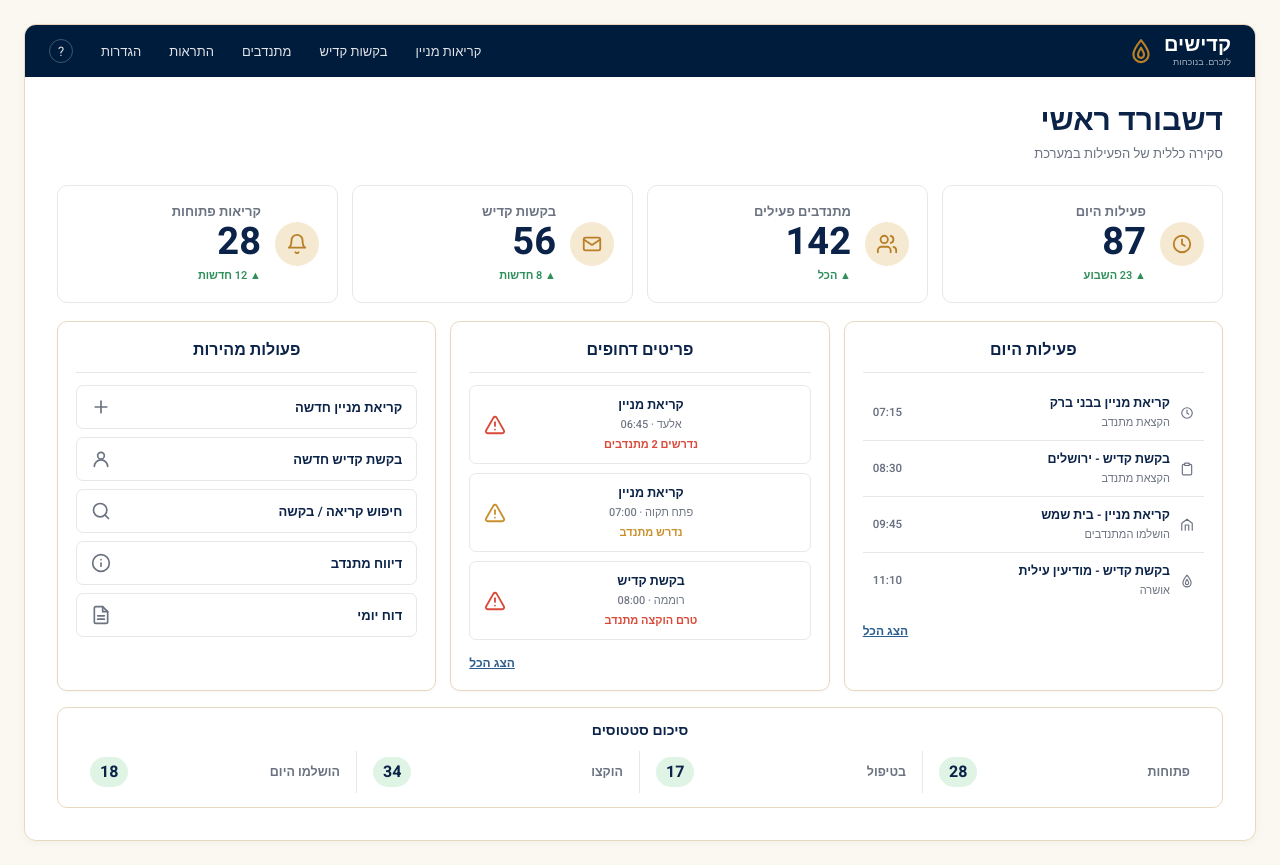
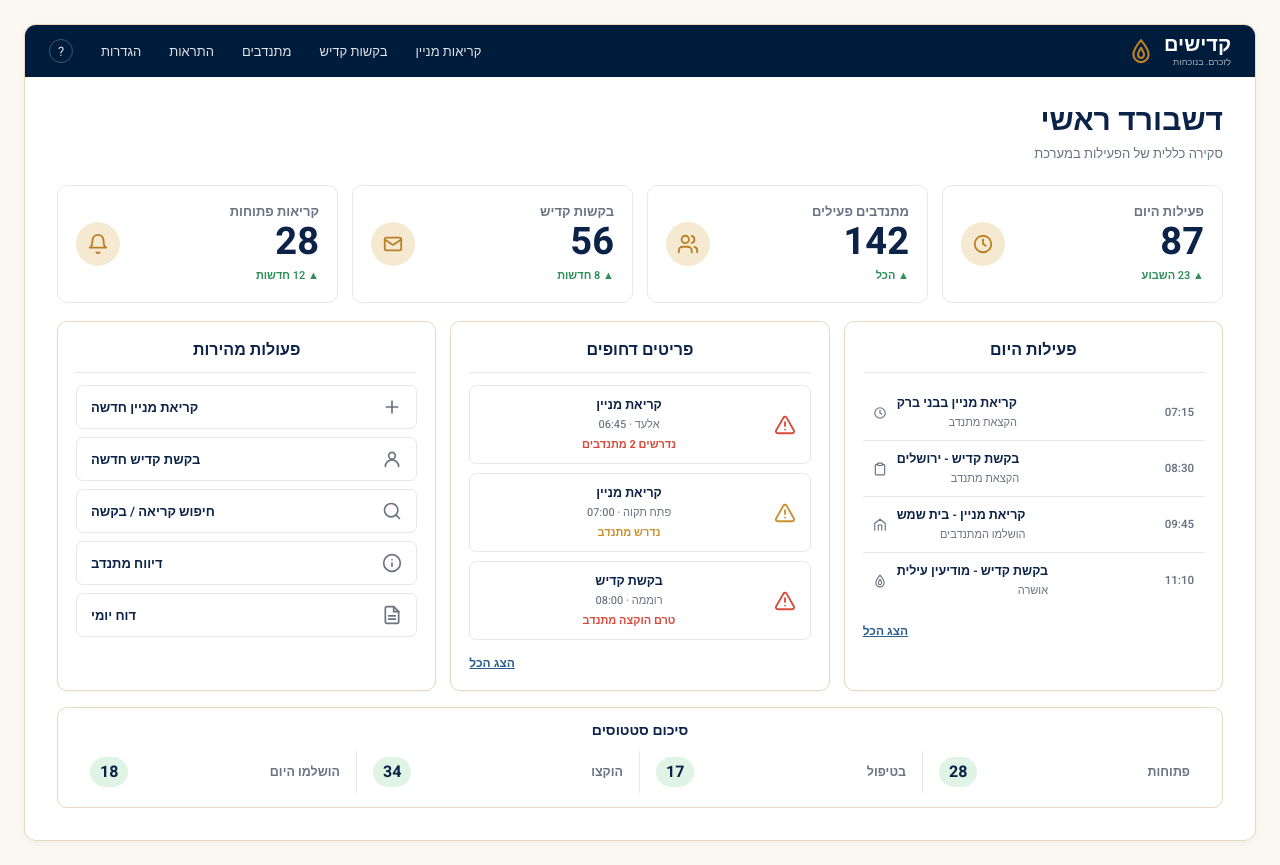
Before and after one commit to maloltzahi-byte/kaddishim-shell, a React (Vite) app: page / in a window 1280 px wide. Built offline with nearby package versions, Linux system fonts and the light colour scheme.

Commit message:
Patch dashboard visual alignment pass 1

```diff
--- a/src/index.css
+++ b/src/index.css
@@ -38,7 +38,8 @@ button { font: inherit; }
 .title h1 { margin: 0; font-size: 30px; font-weight: 700; line-height: 1.1; }
 .title p { margin: 6px 0 0; color: var(--color-muted); font-size: 13px; font-weight: 500; }
 .kpis { display: grid; grid-template-columns: repeat(4, 1fr); gap: 14px; margin-top: 22px; }
-.kpi { border: 1px solid var(--color-border-light); border-radius: 10px; padding: 16px 18px; display: flex; align-items: center; gap: 14px; background: #fff; }
+.kpi { border: 1px solid var(--color-border-light); border-radius: 10px; padding: 16px 18px; display: flex; flex-direction: row-reverse; align-items: center; justify-content: space-between; gap: 14px; background: #fff; }
+.kpi > div { text-align: right; }
 .icon-circle { width: 44px; height: 44px; border-radius: 50%; background: var(--color-gold-soft); color: var(--color-gold); display: inline-flex; align-items: center; justify-content: center; flex-shrink: 0; }
 .kpi-label { color: var(--color-muted); font-size: 13px; font-weight: 600; }
 .kpi-num { font-size: 38px; font-weight: 700; line-height: 1; margin-top: 2px; }
@@ -48,22 +49,24 @@ button { font: inherit; }
 .panel h2 { margin: 0 0 12px; font-size: 16px; font-weight: 700; text-align: center; padding-bottom: 10px; border-bottom: 1px solid var(--color-border-light); }
 .panel-foot { margin-top: 10px; text-align: left; }
 .panel-foot a { font-size: 12px; color: #2b5d8e; font-weight: 600; text-decoration: underline; cursor: pointer; }
-.row { display: flex; align-items: center; justify-content: space-between; min-height: 50px; padding: 9px 10px; font-size: 12.5px; }
+.row { display: flex; align-items: center; justify-content: space-between; min-height: 50px; padding: 9px 10px; font-size: 12.5px; direction: ltr; }
 .row + .row { border-top: 1px solid var(--color-border-light); }
-.row-main { display: flex; align-items: center; gap: 10px; }
+.row-main { display: flex; align-items: center; gap: 10px; direction: ltr; }
 .row-icon { color: var(--color-muted); flex-shrink: 0; }
+.row-text { direction: rtl; text-align: right; }
 .row-text b { display: block; font-size: 12.5px; font-weight: 600; }
 .row-text small { display: block; color: var(--color-muted); font-size: 11px; margin-top: 2px; }
-.row time { color: var(--color-muted); font-size: 11.5px; font-weight: 600; }
-.urgent { display: flex; align-items: center; justify-content: space-between; padding: 10px 14px; border: 1px solid var(--color-border-light); border-radius: 7px; }
+.row time { color: var(--color-muted); font-size: 11.5px; font-weight: 600; direction: ltr; }
+.urgent { display: flex; align-items: center; justify-content: space-between; direction: ltr; padding: 10px 14px; border: 1px solid var(--color-border-light); border-radius: 7px; }
 .urgent + .urgent { margin-top: 9px; }
-.urgent-text { flex: 1; text-align: center; }
+.urgent-text { flex: 1; text-align: center; direction: rtl; }
 .urgent-text b { display: block; font-size: 12.5px; font-weight: 700; }
 .urgent-text .meta { font-size: 11px; color: var(--color-muted); font-weight: 500; margin-top: 2px; }
 .urgent-text .desc { font-size: 11px; font-weight: 700; margin-top: 3px; }
 .danger { color: var(--color-danger); }
 .warning { color: var(--color-warning); }
-.act { display: flex; align-items: center; justify-content: space-between; width: 100%; height: 44px; padding: 0 14px; background: #fff; border: 1px solid var(--color-border-light); border-radius: 7px; color: var(--color-navy-text); font-size: 13px; font-weight: 600; cursor: pointer; margin-bottom: 8px; }
+.act { display: flex; align-items: center; justify-content: space-between; direction: ltr; width: 100%; height: 44px; padding: 0 14px; background: #fff; border: 1px solid var(--color-border-light); border-radius: 7px; color: var(--color-navy-text); font-size: 13px; font-weight: 600; cursor: pointer; margin-bottom: 8px; }
+.act span { direction: rtl; text-align: right; }
 .act:last-child { margin-bottom: 0; }
 .act-icon { color: var(--color-muted); }
 .summary { margin-top: 16px; background: #fff; border: 1px solid var(--color-border-soft); border-radius: 10px; padding: 12px 16px 14px; }
```
